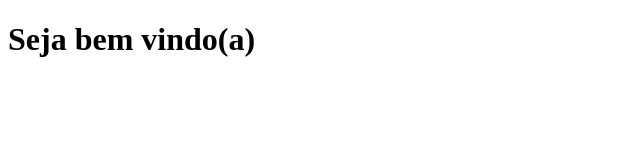
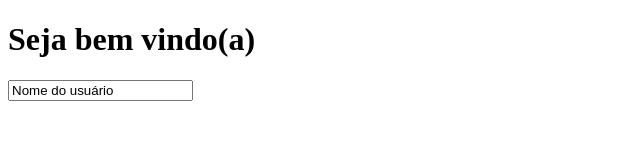
Before and after one commit to JussaraAndrade/javascript-curso, a plain HTML site: page programador espartano/conceitos-basicos/index.html in a window 1280 px wide. Shown: the whole page, without its empty margins (0-640 px from the left). Drawn offline with Linux system fonts and the light colour scheme.

Commit message:
feat: evento de clique

```diff
--- a/programador espartano/conceitos-basicos/index.html
+++ b/programador espartano/conceitos-basicos/index.html
@@ -6,6 +6,16 @@
 <body>
     <h1 id="titulo">Seja bem vindo(a)</h1>
 
+    <!-- <input id="campo" onmouseover="console.log('passou o mouse')" type="text" name="usuario" value="Nome do usuário" /> -->
+    <input id="campo"
+        onclick="console.log('clicou')"
+        onmouseover="console.log('passou o mouse')"
+        onmouseout="console.log('tirou o mouse')" type="text" name="usuario" value="Nome do usuário" />
+
+    <!-- <button onclick="clicou()">Clique em mim</button> -->
+    <!-- <button onclick="document.getElementById('titulo').innerHTML= 'Texto 2'">Clique em mim</button> -->
+    <!-- <button onclick="this.innerHTML = 'Clicou'">Clique em mim</button> -->
+
     <script type="text/javascript" src="scripts.js"></script>
 </body>
 </html>
--- a/programador espartano/conceitos-basicos/scripts.js
+++ b/programador espartano/conceitos-basicos/scripts.js
@@ -0,0 +1,3 @@
+// let clicou = () => {
+//    document.getElementById('titulo').innerHTML = "Obrigado!";
+// }
```
